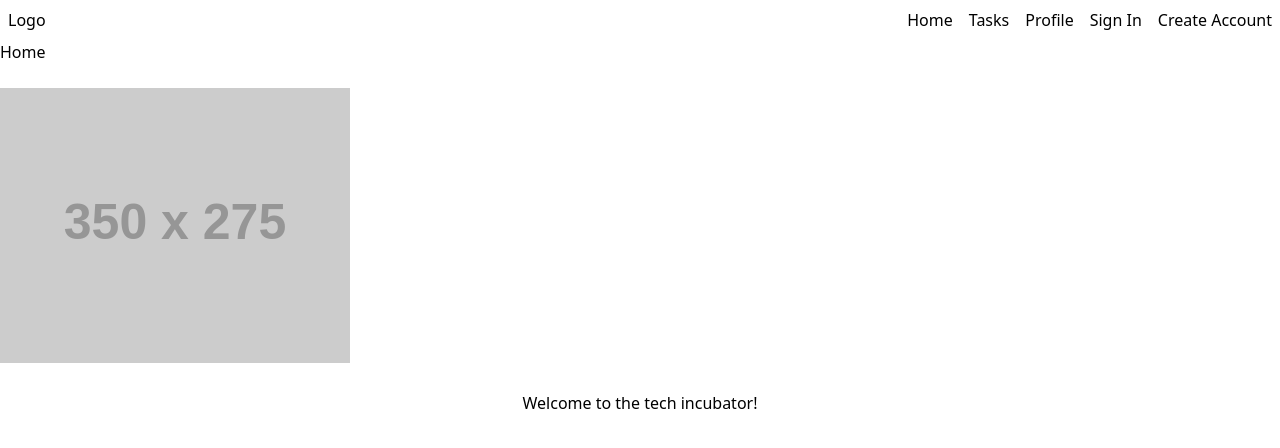
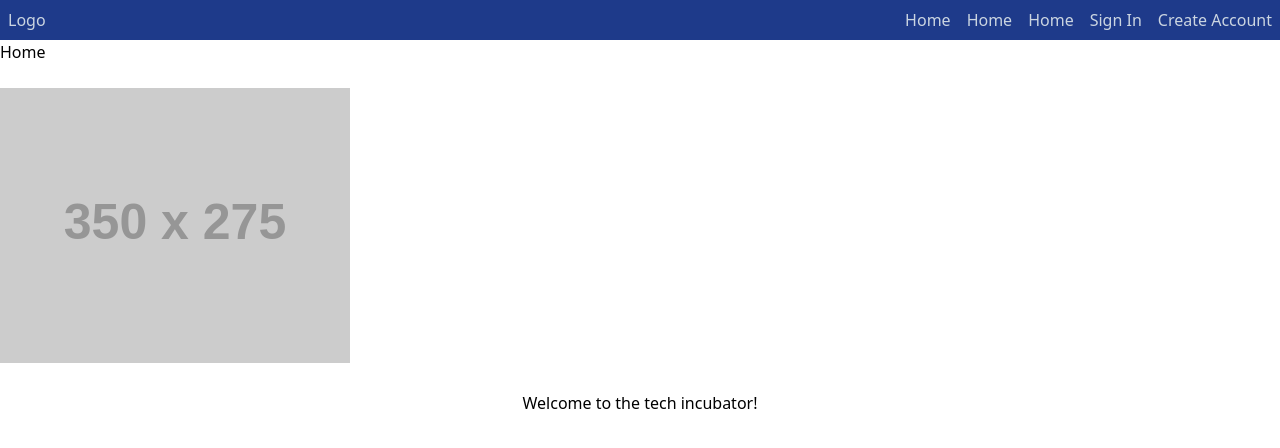
Before and after one commit to john-royal/tech-incubator, a React (Vite) app: page / in a window 1280 px wide. Shown: the top 448 px of the page. Built offline with nearby package versions, Linux system fonts and the light colour scheme; no server answers.

Commit message:
add nav color, refactored nav links

```diff
--- a/src/components/NavBar.tsx
+++ b/src/components/NavBar.tsx
@@ -4,33 +4,35 @@ import useAuth from '../lib/useAuth'
 export default function NavBar (): JSX.Element {
   const { user, signOut } = useAuth()
 
+  const navLinks = [
+    { to: "/", title: "Home"},
+    { to: "/tasks", title: "Tasks"},
+    { to: "/profile", title: "Profile"},
+  ]
+
   return (
-    <nav className="flex justify-between items-center">
-      <div className="pl-2">
+    <nav className="flex justify-between items-center bg-blue-900">
+      <div className="pl-2 text-slate-300 hover:text-slate-50">
         <Link to="/">Logo</Link>
       </div>
 
       <ul className="flex">
-        <li className="p-2">
-          <Link to="/" className="btn btn-link">Home</Link>
-        </li>
-        <li className="p-2">
-          <Link to="/tasks" className="btn btn-link">Tasks</Link>
-        </li>
-        <li className="p-2">
-          <Link to="/profile" className="btn btn-link">Profile</Link>
-        </li>
+        {navLinks.map((navLink, id) => (
+          <li key={id} className="p-2 text-slate-300 hover:text-slate-50">
+            <Link to="/" className="btn btn-link">Home</Link>
+          </li>
+        ))}
         {(user == null) ?
           <>
-            <li className="p-2">
+            <li className="p-2 text-slate-300 hover:text-slate-50">
               <Link to="/sign-in" className="btn btn-link">Sign In</Link>
             </li>
-            <li className="p-2">
+            <li className="p-2 text-slate-300 hover:text-slate-50">
               <Link to="/create-account" className="btn btn-link">Create Account</Link>
             </li>
           </>
           :
-          <li className="p-2">
+          <li className="p-2 text-slate-300 hover:text-slate-50">
             <button onClick={() => { void signOut() }}>Sign Out</button>
           </li>
         }
```
